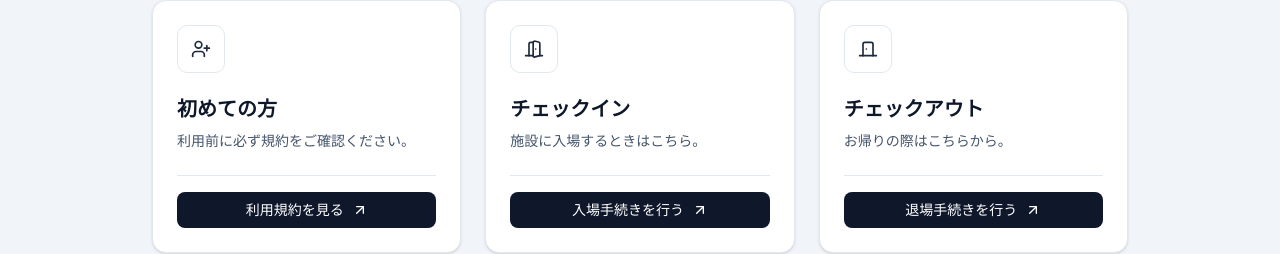
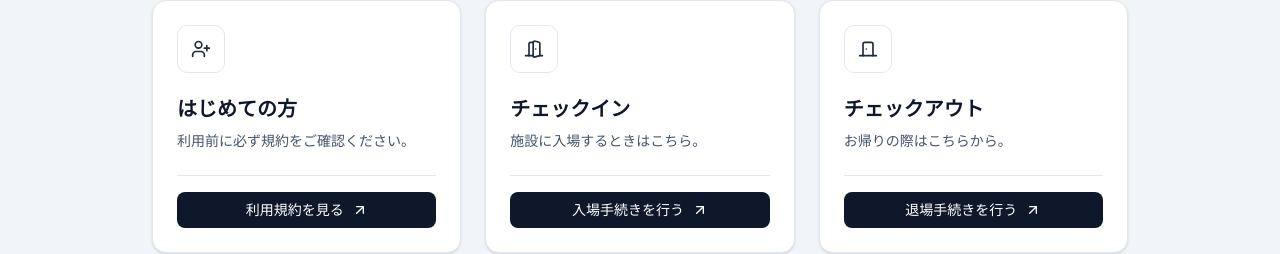
Before and after one commit to SetozakiLab/tecnova-checkin-system, a Next.js app: page / in a window 1280 px wide. Shown: the part 395-649 px from the top of the page. Built offline with nearby package versions, Linux system fonts and the light colour scheme; no server answers.

Commit message:
fix: 文言を「初めての方」から「はじめての方」、および「入退場へ」から「チェックインへ」に修正

```diff
--- a/src/app/(guest)/page.tsx
+++ b/src/app/(guest)/page.tsx
@@ -46,7 +46,7 @@ export default function GuestHomePage() {
       <div className="grid gap-6 md:grid-cols-3">
         {[
           {
-            title: "初めての方",
+            title: "はじめての方",
             description: "利用前に必ず規約をご確認ください。",
             href: "/terms",
             icon: UserPlus,
--- a/src/app/(guest)/terms/page.tsx
+++ b/src/app/(guest)/terms/page.tsx
@@ -72,7 +72,7 @@ export default function TermsPage() {
                     onClick={() => playClick()}
                   >
                     <ArrowLeft className="h-4 w-4" aria-hidden />
-                    入退場へ
+                    チェックインへ
                   </Button>
                 </Link>
               </div>
```
